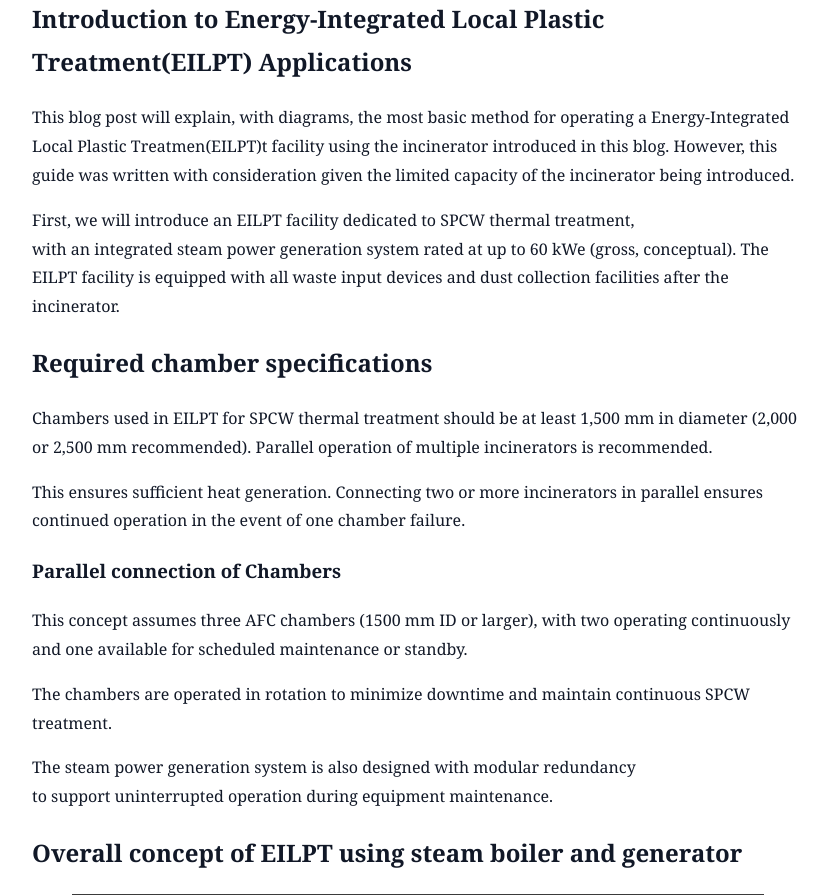
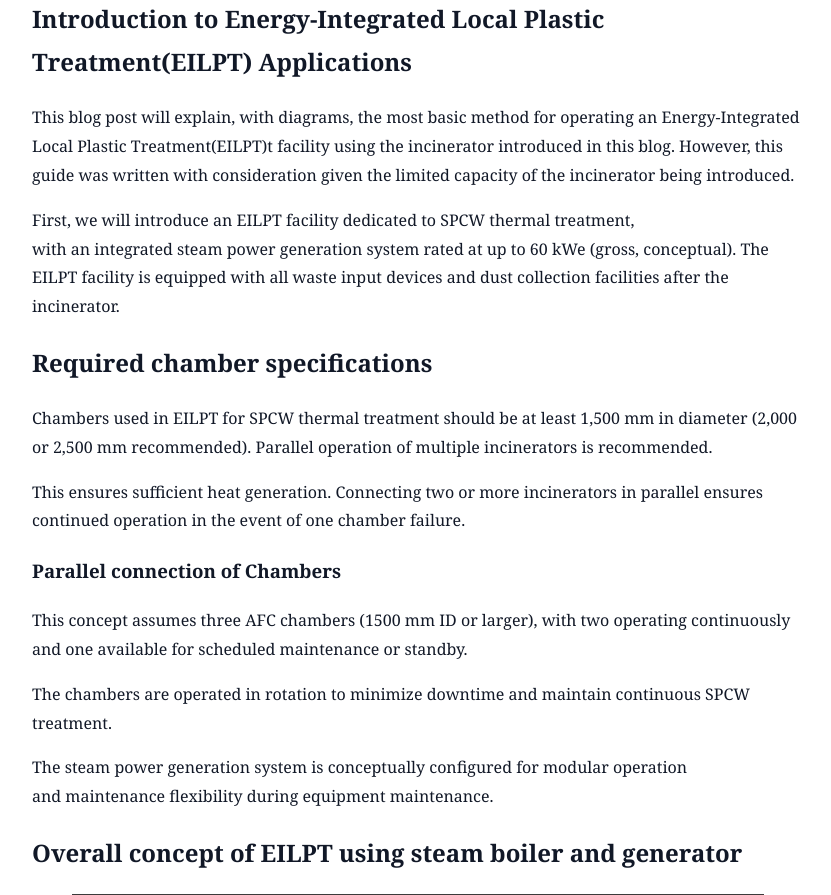
Before and after one commit to ssimsangmin49-creator/ecofriendly-polymer-compounds-incineration, a Jekyll site: the page built from _posts/2026-01-17-energy-integrated.md, in a window 1280 px wide. Shown: the part 353-1248 px from the top of the page, without its empty margins (222-1053 px from the left). Built offline with Jekyll 4.4.1, drawn with Linux system fonts in a browser that asks for light colours.

Commit message:
Fix typos and enhance clarity in EILPT post
Corrected typos and improved clarity in the introduction and description of the EILPT facility and steam power generation system.

```diff
--- a/_posts/2026-01-17-energy-integrated.md
+++ b/_posts/2026-01-17-energy-integrated.md
@@ -10,7 +10,7 @@ Application to EILPT(Energy-Integrated Local Plastic Treatment)-01
 ## Introduction to Energy-Integrated Local Plastic Treatment(EILPT) Applications
 
 This blog post will explain, with diagrams, the most basic method for operating
-a Energy-Integrated Local Plastic Treatmen(EILPT)t facility using the incinerator introduced in this blog.
+an Energy-Integrated Local Plastic Treatment(EILPT)t facility using the incinerator introduced in this blog.
 However, this guide was written with consideration given the limited capacity
 of the incinerator being introduced.
 
@@ -34,8 +34,8 @@ and one available for scheduled maintenance or standby.
 
 The chambers are operated in rotation to minimize downtime and maintain continuous SPCW treatment.
 
-The steam power generation system is also designed with modular redundancy
-to support uninterrupted operation during equipment maintenance.
+The steam power generation system is conceptually configured for modular operation
+and maintenance flexibility during equipment maintenance.
 
 
 ## Overall concept of EILPT using steam boiler and generator
```
